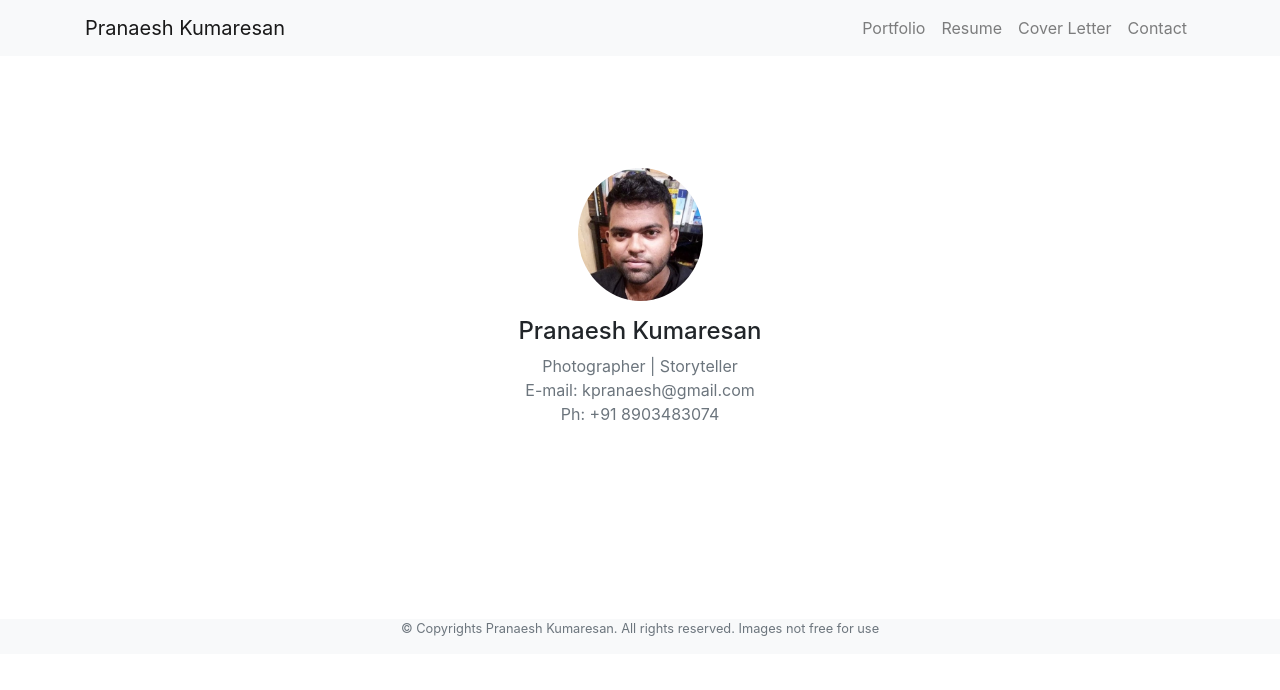
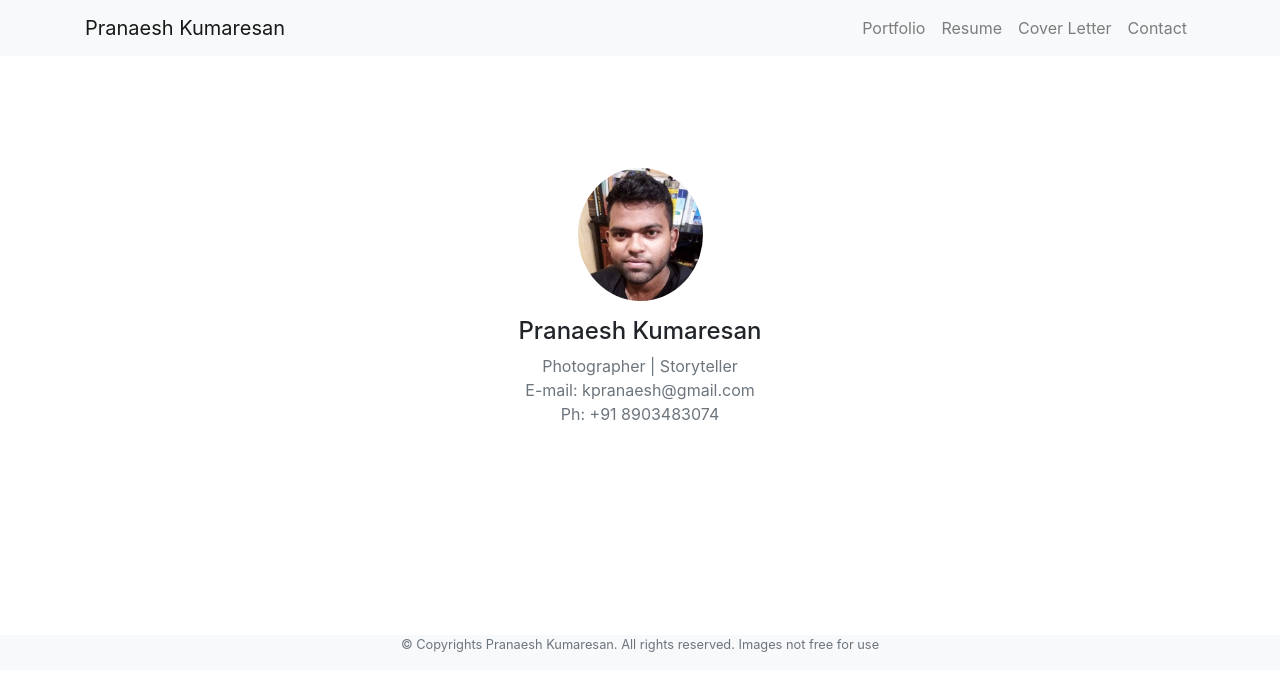
Before and after one commit to pranaesh/website, a plain HTML site: page contact.html in a window 1280 px wide. Drawn offline with nearby package versions, Linux system fonts and the light colour scheme; some icons are missing.

Commit message:
Update contact.html

```diff
--- a/contact.html
+++ b/contact.html
@@ -92,7 +92,7 @@
 	<link href="https://netdna.bootstrapcdn.com/font-awesome/3.2.1/css/font-awesome.css" rel="stylesheet">
 	</body>
 
-<footer class="bg-light pb-3">
+<footer class="bg-light mt-3 pb-3">
   <div class="container text-center">
     <p class="small text-muted mb-0" style="color:white;">&copy; Copyrights Pranaesh Kumaresan. All rights reserved. Images not free for use</p>
   </div>
```
